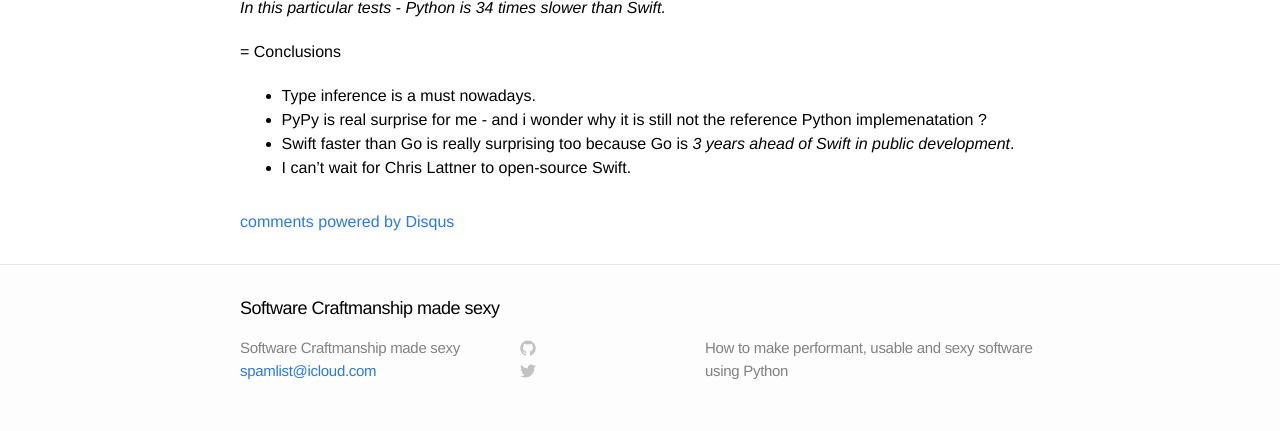
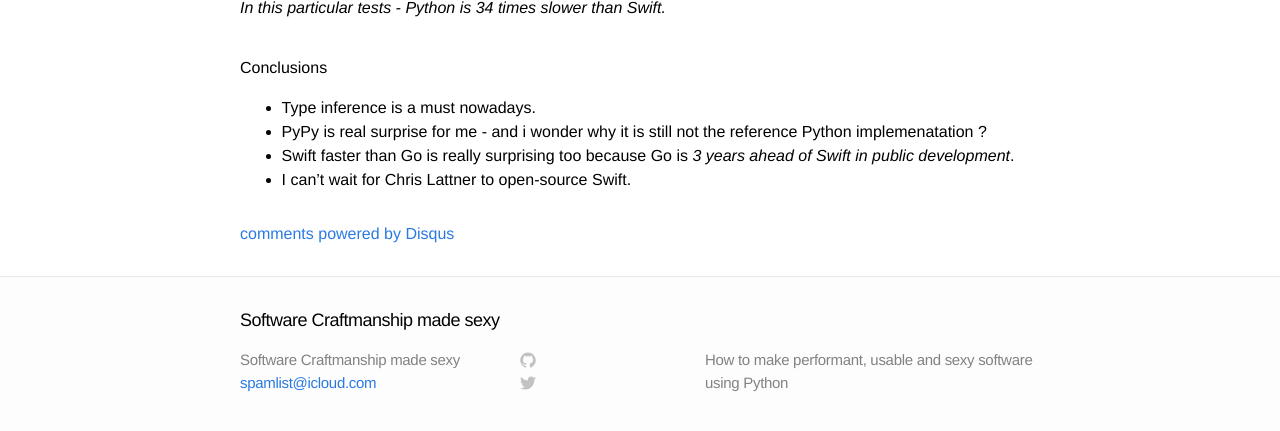
Before and after one commit to vi4m/vi4m.github.io, a Jekyll site: the page built from _posts/2015-02-22-swift-vs-others.markdown, in a window 1280 px wide and 900 px high, scrolled down 2450 px, cut to the strip 461-892 px from the top of the window. Built offline with Jekyll 4.4.1, drawn with Linux system fonts in a browser that asks for light colours; comment, search, counter and statistics services are not loaded.

```diff
--- a/_posts/2015-02-22-swift-vs-others.markdown
+++ b/_posts/2015-02-22-swift-vs-others.markdown
@@ -58,7 +58,7 @@ Let's compare it to the fastes implementation.
 
 *In this particular tests - Python is 34 times slower than Swift.*
 
-= Conclusions
+# Conclusions
 
 - Type inference is a must nowadays.
 - PyPy is real surprise for me - and i wonder why it is still not the reference Python implemenatation ?
```
